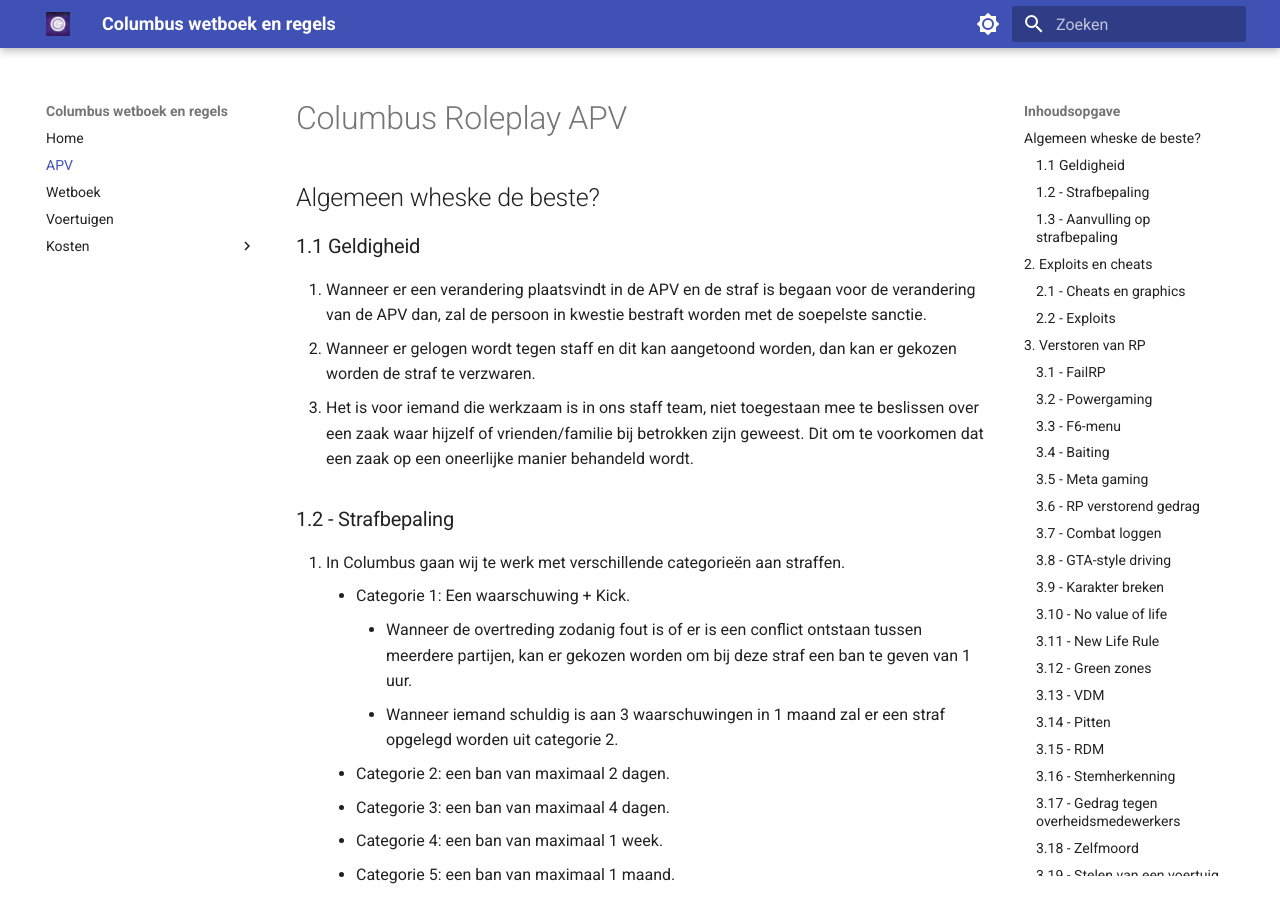
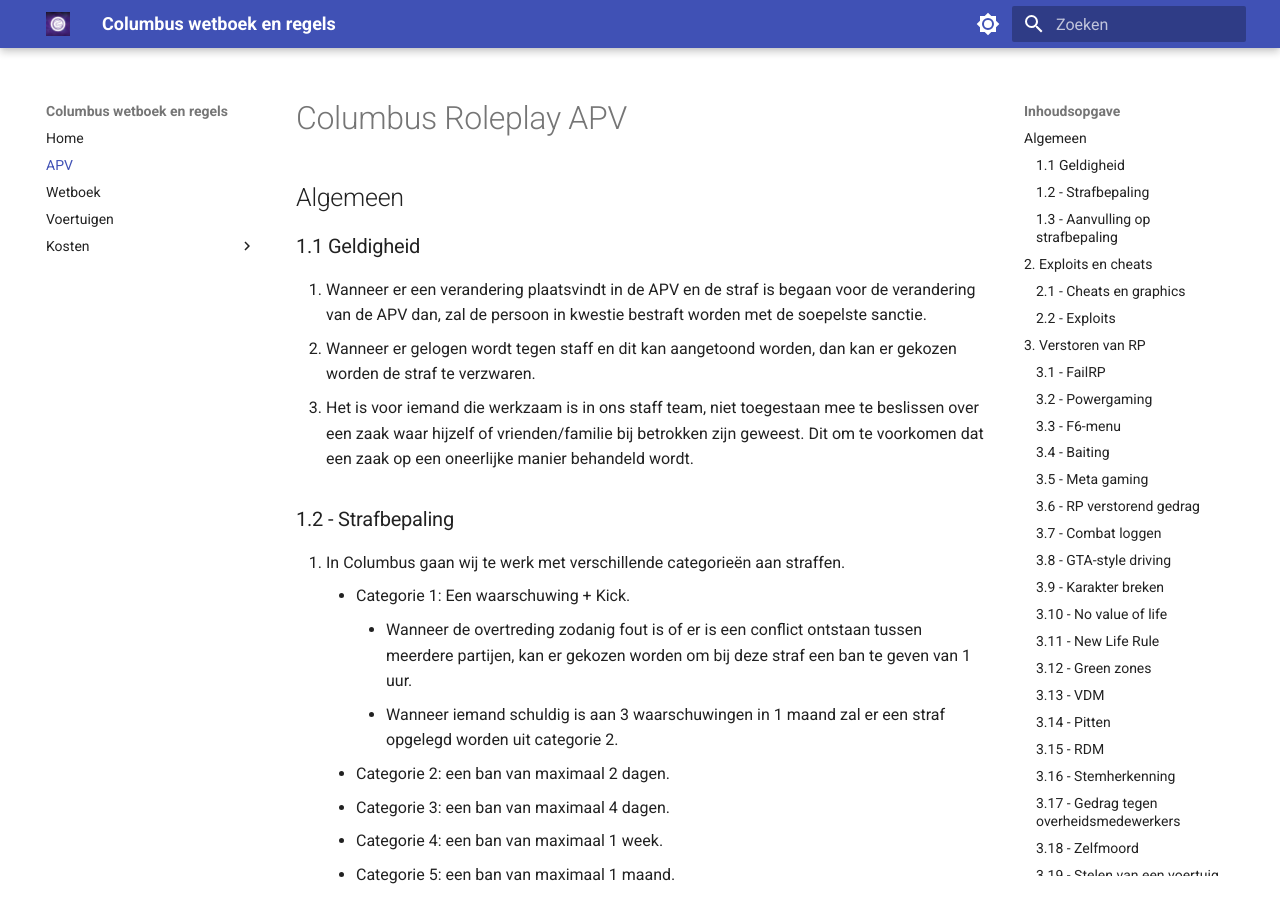
Before and after one commit to ColubmusRP/Regels-en-wetboek, an MkDocs documentation site: the page built from docs/apv.md, in a window 1280 px wide and 900 px high. Built offline with MkDocs 1.6.1 and Material for MkDocs 9.7.7, drawn with Linux system fonts in a browser that asks for light colours.

Commit message:
wheske the shit

```diff
--- a/docs/apv.md
+++ b/docs/apv.md
@@ -1,6 +1,6 @@
 # Columbus Roleplay APV
 
-## Algemeen wheske de beste?
+## Algemeen
 
 ### 1.1 Geldigheid
 
```
